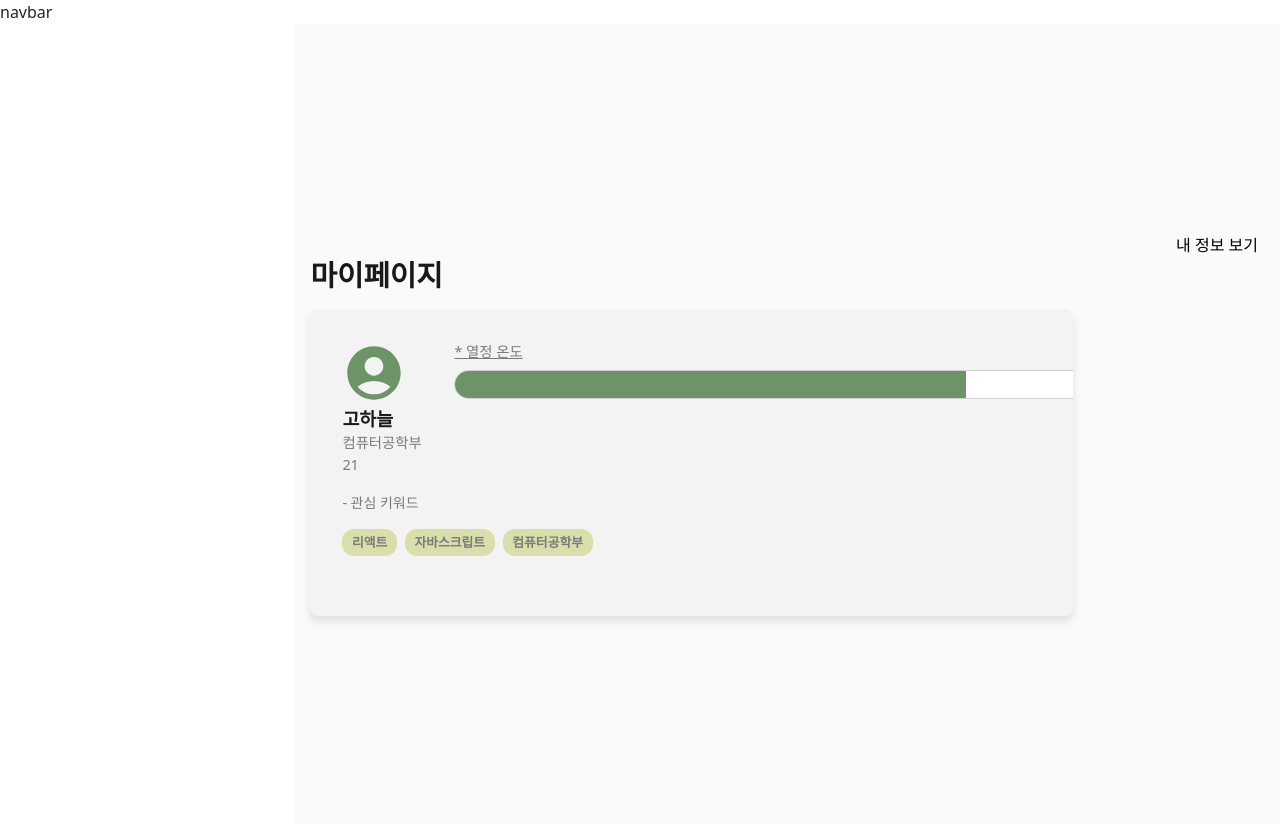
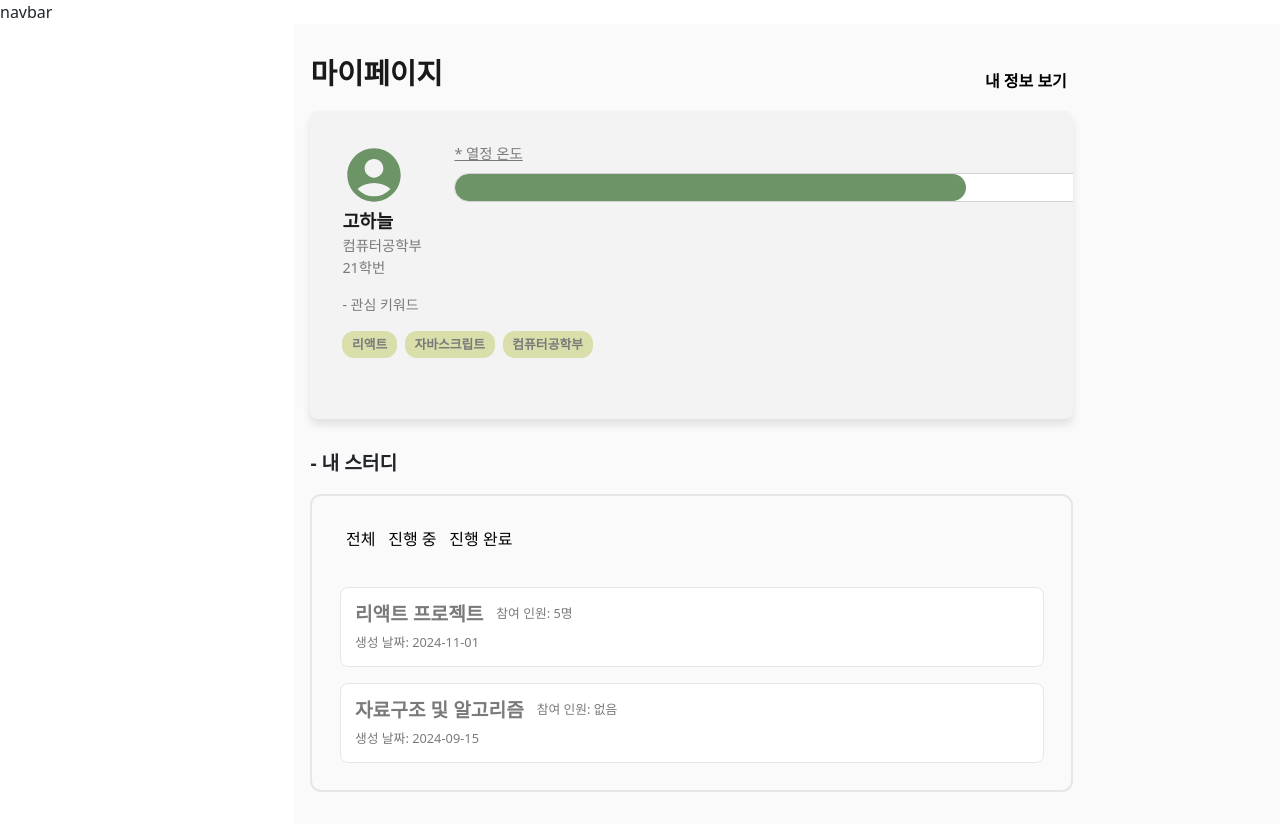
Before and after one commit to bmbx08/Jieum, a React (Create React App) app: page / in a window 1280 px wide. Built offline with nearby package versions, Linux system fonts and the light colour scheme.

Commit message:
edit my pageeeeee omg

```diff
--- /dev/null
+++ b/src/pages/MyInfoPage/my-study-list/StudyItem.css
@@ -0,0 +1,35 @@
+.study-item {
+  padding: 0.5rem;
+  border: 1.2px solid #e6e6e6;
+  border-radius: 0.5rem;
+  background-color: #ffffff;
+  margin-bottom: 0.8rem;
+  margin: 1rem;
+  padding: 0.9rem;
+  color: #7a7a7a;
+
+  height: 5rem;
+}
+
+.study-header h3 {
+  font-size: 1.2rem;
+  font-weight: bold;
+}
+
+.study-header span,
+.study-item p {
+  font-size: 0.8rem;
+}
+
+.study-header span {
+  margin-top: 0.1rem;
+}
+
+.study-header {
+  display: flex;
+  gap: 0.8rem;
+}
+
+.study-item:hover {
+  background-color: #e3e5c3;
+}
--- /dev/null
+++ b/src/pages/MyInfoPage/my-study-list/StudyItem.js
@@ -0,0 +1,19 @@
+import React from 'react';
+import './StudyItem.css';
+const StudyItem = ({ study }) => {
+  const { subject, recruitSize, limitlessRecruit } = study.studyInfo;
+  const { createdAt } = study;
+
+  return (
+    <div className="study-item">
+      <div className="study-header">
+        <h3>{subject}</h3>
+        <span>참여 인원: {limitlessRecruit ? '없음' : `${recruitSize}명`}</span>
+      </div>
+
+      <p className="study-data">생성 날짜: {createdAt}</p>
+    </div>
+  );
+};
+
+export default StudyItem;
--- /dev/null
+++ b/src/pages/MyInfoPage/my-study-list/StudyList.js
@@ -0,0 +1,16 @@
+import React from 'react';
+import StudyItem from './StudyItem';
+
+const StudyList = ({ studies }) => {
+  return (
+    <div className="study-list">
+      {studies.length > 0 ? (
+        studies.map((study) => <StudyItem key={study.id} study={study} />)
+      ) : (
+        <p>해당 카테고리에 스터디가 없습니다.</p>
+      )}
+    </div>
+  );
+};
+
+export default StudyList;
--- /dev/null
+++ b/src/pages/MyInfoPage/my-study-list/StudySection.css
@@ -0,0 +1,36 @@
+.study-section {
+  margin-top: 1.25rem;
+  border: 2px solid #e6e6e6;
+  border-radius: 0.7rem;
+  width: 80%;
+  padding: 0.7rem;
+}
+
+.MyStudy-list-title {
+  font-size: 1.2rem;
+  font-weight: bold;
+  margin-top: 2rem;
+}
+
+.study-status-filter {
+  display: flex;
+  margin-left: 1rem;
+  grid-area: 0.7rem;
+  margin-bottom: 0.8rem;
+}
+
+.status-btn {
+  padding: 0.4rem;
+  border: none;
+  background: none;
+  font-size: 1rem;
+  cursor: pointer;
+  height: 4rem;
+}
+
+.status-btn:hover {
+  border-bottom: 2px solid #8d9429;
+}
+.status-btn:active {
+  border-bottom: 2px solid #8d9429;
+}
--- /dev/null
+++ b/src/pages/MyInfoPage/my-study-list/StudySection.js
@@ -0,0 +1,67 @@
+import React, { useState } from 'react';
+import StudyList from './StudyList';
+import './StudySection.css';
+
+const StudySection = () => {
+  const [statusFilter, setStatusFilter] = useState('전체');
+
+  //우선 초기값 설정
+  const studyData = [
+    {
+      id: 1,
+      studyInfo: {
+        category: '전공',
+        subCategory: 'React 심화',
+        subject: '리액트 프로젝트',
+        recruitSize: 5,
+        limitlessRecruit: false,
+      },
+      createdAt: '2024-11-01',
+      status: '진행 중',
+    },
+    {
+      id: 2,
+      studyInfo: {
+        category: '교양',
+        subCategory: '알고리즘',
+        subject: '자료구조 및 알고리즘',
+        recruitSize: 10,
+        limitlessRecruit: true,
+      },
+      createdAt: '2024-09-15',
+      status: '진행 완료',
+    },
+  ];
+
+  const filteredData =
+    statusFilter === '전체'
+      ? studyData
+      : studyData.filter((study) => study.status === statusFilter);
+
+  return (
+    <div>
+      <h2 className="MyStudy-list-title">- 내 스터디</h2>
+      <div className="study-section">
+        <div className="study-status-filter">
+          {['전체', '진행 중', '진행 완료'].map((status) => (
+            <button
+              key={status}
+              className={`status-btn ${
+                statusFilter === status ? 'active' : ''
+              }`}
+              onClick={() => setStatusFilter(status)}
+            >
+              {status}
+            </button>
+          ))}
+        </div>
+
+        <div className="study-list">
+          <StudyList studies={filteredData} />
+        </div>
+      </div>
+    </div>
+  );
+};
+
+export default StudySection;
--- a/src/pages/MyInfoPage/user-profile/MyPage.css
+++ b/src/pages/MyInfoPage/user-profile/MyPage.css
@@ -9,19 +9,26 @@
 }
 
 .user-info-box {
-  align-self: self-end;
+  display: flex;
+  justify-content: space-between;
+  align-items: center;
+  margin-bottom: 0.4rem;
 }
 
 .myPage-title {
   color: #191919;
   font-size: 1.8rem;
   font-weight: bold;
-  margin-bottom: 1rem;
+  margin-bottom: 0.9rem;
 }
 
 .view-info-btn {
+  font-size: 1rem;
+  font-weight: bold;
+  padding: 0.5rem 1rem;
   border: none;
   background: none;
+  margin-right: 19%;
 }
 
 .profile-section {
--- a/src/pages/MyInfoPage/user-profile/MyPage.js
+++ b/src/pages/MyInfoPage/user-profile/MyPage.js
@@ -4,6 +4,8 @@ import UserInfoBox from '../userinfo-page/UserInfoBox';
 import UserInfoEdit from '../userinfo-page/UserInfoEdit';
 import MyPageProfile from './MyPageProfile';
 import UserTempBar from './UserTempBar';
+import { Category } from '@mui/icons-material';
+import StudySection from '../my-study-list/StudySection';
 
 const MyPage = () => {
   const [createdUserData, setCreatedUserData] = useState({
@@ -74,6 +76,8 @@ const MyPage = () => {
   return (
     <div className="myPage">
       <div className="user-info-box">
+        <h1 className="myPage-title">마이페이지</h1>
+
         {/* 내 정보 보기 버튼 클릭 >> UserInfo.js 렌더링 */}
         {!isViewing ? (
           <button onClick={() => setIsViewing(true)} className="view-info-btn">
@@ -96,8 +100,8 @@ const MyPage = () => {
           />
         )}
       </div>
-      <h1 className="myPage-title">마이페이지</h1>
       <MyPageProfile userInfo={createdUserData} />
+      <StudySection />
     </div>
   );
 };
--- a/src/pages/MyInfoPage/user-profile/MyPageProfile.js
+++ b/src/pages/MyInfoPage/user-profile/MyPageProfile.js
@@ -17,7 +17,7 @@ const MyPageProfile = ({ userInfo }) => {
       <p className="user-profile-item">
         <strong>{userInfo.userName}</strong>
         {userInfo.userDepartment} <br />
-        {userInfo.studentNum}
+        {userInfo.studentNum}학번
       </p>
       <div className="interest-keywords-Subtitle">
         <p>- 관심 키워드</p>
--- a/src/pages/MyInfoPage/user-profile/UserTempBar.css
+++ b/src/pages/MyInfoPage/user-profile/UserTempBar.css
@@ -30,6 +30,7 @@
   height: 100%;
   background-color: #6c9466;
   transition: width 0.3s ease;
+  border-radius: 0.9rem;
 }
 
 .temp-label {
```
Also changed, not shown: src/pages/StudyRecruitPage/PostUpContainer/PostProfile.js (added, +43 -0 lines).
